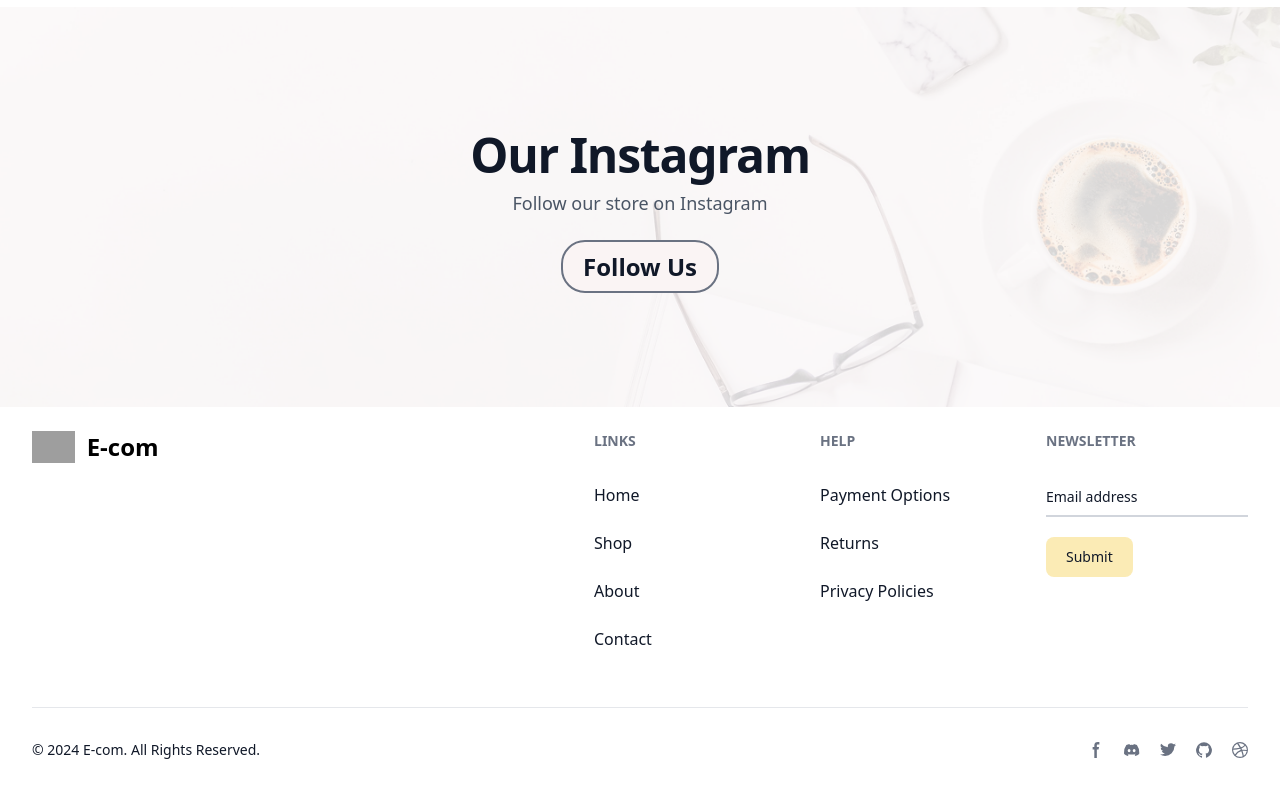
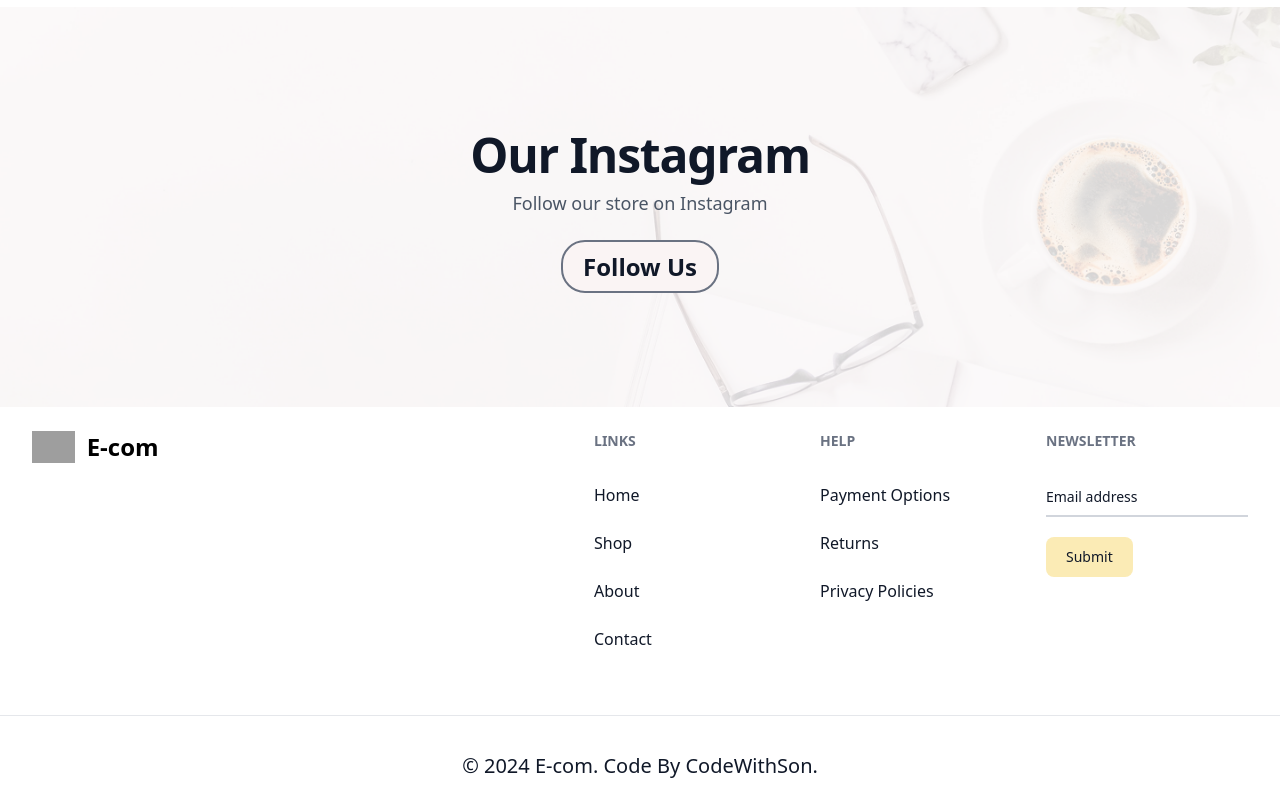
Before and after one commit to huusonno1/Ecom, a React (Vite) app in the folder fe-ecom/: page / in a window 1280 px wide. Shown: the part 4146-4946 px from the top of the page. Built offline with nearby package versions, Linux system fonts and the light colour scheme; grey boxes are pictures that could not be loaded.

Commit message:
refactor: change css section features and footer

```diff
--- a/fe-ecom/src/core/routes/routes.ts
+++ b/fe-ecom/src/core/routes/routes.ts
@@ -1,11 +1,13 @@
 import HomePage from "../../pages/home/HomePage";
+import ShopPage from "../../pages/shop/ShopPage";
 export interface IRoute {
   path: string
   component: React.ComponentType
 }
 
 const routes: IRoute[] = [
-  { path: "/", component: HomePage }
+  { path: "/", component: HomePage },
+  { path: "/shop", component: ShopPage }
 ];
 
 export default routes
--- a/fe-ecom/src/pages/shop/ShopPage.tsx
+++ b/fe-ecom/src/pages/shop/ShopPage.tsx
@@ -37,8 +37,8 @@ const ShopPage: React.FC = () => {
                 </div>
                 <ProductGrid products={products} />
                 <Pagination />
-                <Features></Features>
             </main>
+            <Features></Features>
             <Footer></Footer>
         </>
     );
--- a/fe-ecom/src/shared/components/Features/Features.tsx
+++ b/fe-ecom/src/shared/components/Features/Features.tsx
@@ -3,20 +3,20 @@ import React from 'react';
 
 const Features: React.FC = () => {
   return (
-    <div className="bg-white py-12">
-      <div className="container mx-auto px-4">
+    <div className="bg-[#FAF4F4] py-12">
+      <div className="container mx-auto px-4 py-12">
         <div className="grid grid-cols-1 md:grid-cols-3 gap-8">
           <div className="text-center">
-            <h3 className="font-medium text-lg mb-2">Free Delivery</h3>
-            <p className="text-sm text-gray-500">For all orders over $50, consectetur adipiscing elit.</p>
+            <h3 className="font-semibold text-3xl mb-2">Free Delivery</h3>
+            <p className="text-xl text-gray-500">For all orders over $50, consectetur adipiscing elit.</p>
           </div>
           <div className="text-center">
-            <h3 className="font-medium text-lg mb-2">90 Days Return</h3>
-            <p className="text-sm text-gray-500">If goods have problems, consectetur adipiscing elit.</p>
+            <h3 className="font-semibold text-3xl mb-2">90 Days Return</h3>
+            <p className="text-xl text-gray-500">If goods have problems, consectetur adipiscing elit.</p>
           </div>
           <div className="text-center">
-            <h3 className="font-medium text-lg mb-2">Secure Payment</h3>
-            <p className="text-sm text-gray-500">100% secure payment, consectetur adipiscing elit.</p>
+            <h3 className="font-semibold text-3xl mb-2">Secure Payment</h3>
+            <p className="text-xl text-gray-500">100% secure payment, consectetur adipiscing elit.</p>
           </div>
         </div>
       </div>
--- a/fe-ecom/src/shared/components/Footer/Footer.tsx
+++ b/fe-ecom/src/shared/components/Footer/Footer.tsx
@@ -101,109 +101,16 @@ const Footer: React.FC = () => {
             </div>
           </div>
         </div>
-        <hr className="my-6 border-gray-200 sm:mx-auto dark:border-gray-700 lg:my-8" />
-        <div className="sm:flex sm:items-center sm:justify-between">
-          <span className="text-sm text-gray-900 sm:text-center dark:text-gray-400">
-            © 2024{" "}
-            <a href="https://flowbite.com/" className="hover:underline">
-              E-com
-            </a>
-            . All Rights Reserved.
-          </span>
-          <div className="flex mt-4 sm:justify-center sm:mt-0">
-            <a
-              href="#"
-              className="text-gray-500 hover:text-gray-900 "
-            >
-              <svg
-                className="w-4 h-4"
-                aria-hidden="true"
-                xmlns="http://www.w3.org/2000/svg"
-                fill="currentColor"
-                viewBox="0 0 8 19"
-              >
-                <path
-                  fill-rule="evenodd"
-                  d="M6.135 3H8V0H6.135a4.147 4.147 0 0 0-4.142 4.142V6H0v3h2v9.938h3V9h2.021l.592-3H5V3.591A.6.6 0 0 1 5.592 3h.543Z"
-                  clip-rule="evenodd"
-                />
-              </svg>
-              <span className="sr-only">Facebook page</span>
-            </a>
-            <a
-              href="#"
-              className="text-gray-500 hover:text-gray-900  ms-5"
-            >
-              <svg
-                className="w-4 h-4"
-                aria-hidden="true"
-                xmlns="http://www.w3.org/2000/svg"
-                fill="currentColor"
-                viewBox="0 0 21 16"
-              >
-                <path d="M16.942 1.556a16.3 16.3 0 0 0-4.126-1.3 12.04 12.04 0 0 0-.529 1.1 15.175 15.175 0 0 0-4.573 0 11.585 11.585 0 0 0-.535-1.1 16.274 16.274 0 0 0-4.129 1.3A17.392 17.392 0 0 0 .182 13.218a15.785 15.785 0 0 0 4.963 2.521c.41-.564.773-1.16 1.084-1.785a10.63 10.63 0 0 1-1.706-.83c.143-.106.283-.217.418-.33a11.664 11.664 0 0 0 10.118 0c.137.113.277.224.418.33-.544.328-1.116.606-1.71.832a12.52 12.52 0 0 0 1.084 1.785 16.46 16.46 0 0 0 5.064-2.595 17.286 17.286 0 0 0-2.973-11.59ZM6.678 10.813a1.941 1.941 0 0 1-1.8-2.045 1.93 1.93 0 0 1 1.8-2.047 1.919 1.919 0 0 1 1.8 2.047 1.93 1.93 0 0 1-1.8 2.045Zm6.644 0a1.94 1.94 0 0 1-1.8-2.045 1.93 1.93 0 0 1 1.8-2.047 1.918 1.918 0 0 1 1.8 2.047 1.93 1.93 0 0 1-1.8 2.045Z" />
-              </svg>
-              <span className="sr-only">Discord community</span>
-            </a>
-            <a
-              href="#"
-              className="text-gray-500 hover:text-gray-900  ms-5"
-            >
-              <svg
-                className="w-4 h-4"
-                aria-hidden="true"
-                xmlns="http://www.w3.org/2000/svg"
-                fill="currentColor"
-                viewBox="0 0 20 17"
-              >
-                <path
-                  fill-rule="evenodd"
-                  d="M20 1.892a8.178 8.178 0 0 1-2.355.635 4.074 4.074 0 0 0 1.8-2.235 8.344 8.344 0 0 1-2.605.98A4.13 4.13 0 0 0 13.85 0a4.068 4.068 0 0 0-4.1 4.038 4 4 0 0 0 .105.919A11.705 11.705 0 0 1 1.4.734a4.006 4.006 0 0 0 1.268 5.392 4.165 4.165 0 0 1-1.859-.5v.05A4.057 4.057 0 0 0 4.1 9.635a4.19 4.19 0 0 1-1.856.07 4.108 4.108 0 0 0 3.831 2.807A8.36 8.36 0 0 1 0 14.184 11.732 11.732 0 0 0 6.291 16 11.502 11.502 0 0 0 17.964 4.5c0-.177 0-.35-.012-.523A8.143 8.143 0 0 0 20 1.892Z"
-                  clip-rule="evenodd"
-                />
-              </svg>
-              <span className="sr-only">Twitter page</span>
-            </a>
-            <a
-              href="#"
-              className="text-gray-500 hover:text-gray-900  ms-5"
-            >
-              <svg
-                className="w-4 h-4"
-                aria-hidden="true"
-                xmlns="http://www.w3.org/2000/svg"
-                fill="currentColor"
-                viewBox="0 0 20 20"
-              >
-                <path
-                  fill-rule="evenodd"
-                  d="M10 .333A9.911 9.911 0 0 0 6.866 19.65c.5.092.678-.215.678-.477 0-.237-.01-1.017-.014-1.845-2.757.6-3.338-1.169-3.338-1.169a2.627 2.627 0 0 0-1.1-1.451c-.9-.615.07-.6.07-.6a2.084 2.084 0 0 1 1.518 1.021 2.11 2.11 0 0 0 2.884.823c.044-.503.268-.973.63-1.325-2.2-.25-4.516-1.1-4.516-4.9A3.832 3.832 0 0 1 4.7 7.068a3.56 3.56 0 0 1 .095-2.623s.832-.266 2.726 1.016a9.409 9.409 0 0 1 4.962 0c1.89-1.282 2.717-1.016 2.717-1.016.366.83.402 1.768.1 2.623a3.827 3.827 0 0 1 1.02 2.659c0 3.807-2.319 4.644-4.525 4.889a2.366 2.366 0 0 1 .673 1.834c0 1.326-.012 2.394-.012 2.72 0 .263.18.572.681.475A9.911 9.911 0 0 0 10 .333Z"
-                  clip-rule="evenodd"
-                />
-              </svg>
-              <span className="sr-only">GitHub account</span>
-            </a>
-            <a
-              href="#"
-              className="text-gray-500 hover:text-gray-900  ms-5"
-            >
-              <svg
-                className="w-4 h-4"
-                aria-hidden="true"
-                xmlns="http://www.w3.org/2000/svg"
-                fill="currentColor"
-                viewBox="0 0 20 20"
-              >
-                <path
-                  fill-rule="evenodd"
-                  d="M10 0a10 10 0 1 0 10 10A10.009 10.009 0 0 0 10 0Zm6.613 4.614a8.523 8.523 0 0 1 1.93 5.32 20.094 20.094 0 0 0-5.949-.274c-.059-.149-.122-.292-.184-.441a23.879 23.879 0 0 0-.566-1.239 11.41 11.41 0 0 0 4.769-3.366ZM8 1.707a8.821 8.821 0 0 1 2-.238 8.5 8.5 0 0 1 5.664 2.152 9.608 9.608 0 0 1-4.476 3.087A45.758 45.758 0 0 0 8 1.707ZM1.642 8.262a8.57 8.57 0 0 1 4.73-5.981A53.998 53.998 0 0 1 9.54 7.222a32.078 32.078 0 0 1-7.9 1.04h.002Zm2.01 7.46a8.51 8.51 0 0 1-2.2-5.707v-.262a31.64 31.64 0 0 0 8.777-1.219c.243.477.477.964.692 1.449-.114.032-.227.067-.336.1a13.569 13.569 0 0 0-6.942 5.636l.009.003ZM10 18.556a8.508 8.508 0 0 1-5.243-1.8 11.717 11.717 0 0 1 6.7-5.332.509.509 0 0 1 .055-.02 35.65 35.65 0 0 1 1.819 6.476 8.476 8.476 0 0 1-3.331.676Zm4.772-1.462A37.232 37.232 0 0 0 13.113 11a12.513 12.513 0 0 1 5.321.364 8.56 8.56 0 0 1-3.66 5.73h-.002Z"
-                  clip-rule="evenodd"
-                />
-              </svg>
-              <span className="sr-only">Dribbble account</span>
-            </a>
-          </div>
-        </div>
+      </div>
+      <hr className="my-2 border-gray-200 sm:mx-auto dark:border-gray-700 lg:my-4" />
+      <div className="flex items-center justify-center py-5">
+        <span className="text-xl text-gray-900 sm:text-center dark:text-gray-400">
+          © 2024{" "}
+          <a href="#" className="hover:underline">
+            E-com
+          </a>
+          . Code By CodeWithSon.
+        </span>
       </div>
     </footer>
   );
--- a/fe-ecom/src/shared/components/Header/Header.tsx
+++ b/fe-ecom/src/shared/components/Header/Header.tsx
@@ -20,16 +20,16 @@ export default function Example() {
           </a>
         </div>
         <PopoverGroup className="hidden lg:flex lg:gap-x-12">
-          <a href="#" className="text-sm/6 font-semibold text-gray-900">
+          <a href="/" className="text-sm/6 font-semibold text-gray-900">
             Home
           </a>
-          <a href="#" className="text-sm/6 font-semibold text-gray-900">
+          <a href="/shop" className="text-sm/6 font-semibold text-gray-900">
             Shop
           </a>
-          <a href="#" className="text-sm/6 font-semibold text-gray-900">
+          <a href="/about" className="text-sm/6 font-semibold text-gray-900">
             About
           </a>
-          <a href="#" className="text-sm/6 font-semibold text-gray-900">
+          <a href="/contact" className="text-sm/6 font-semibold text-gray-900">
             Contact
           </a>
         </PopoverGroup>
```
